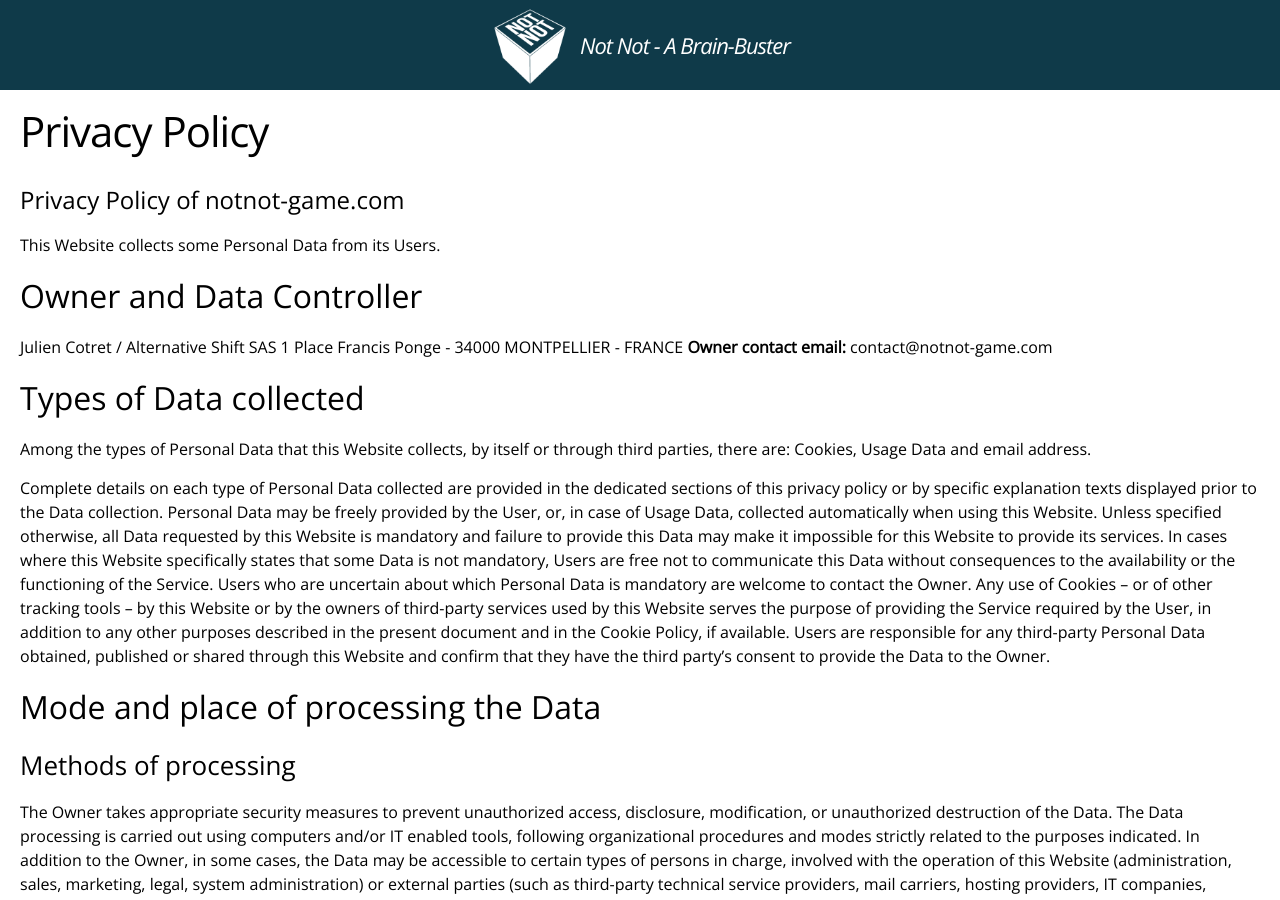
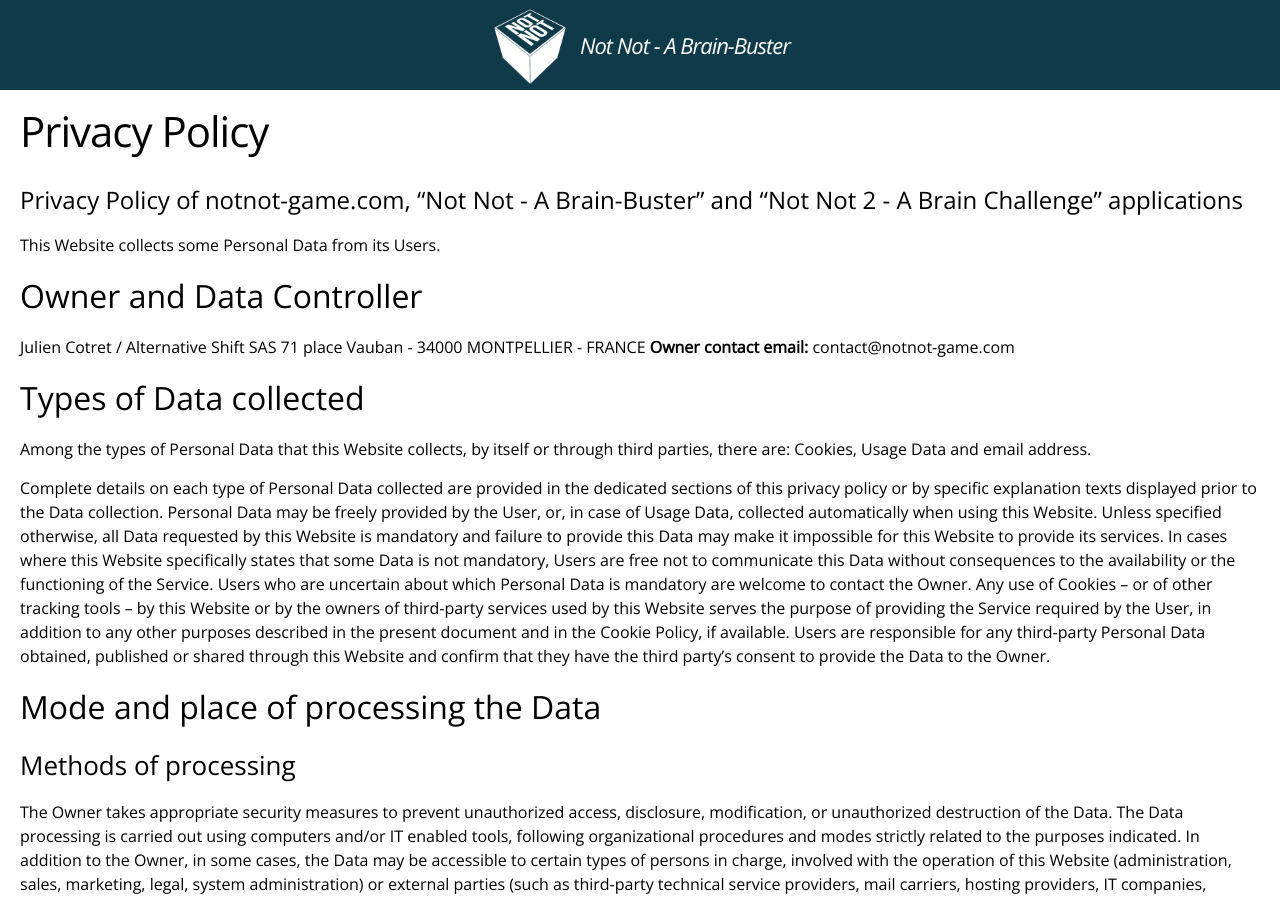
Before and after one commit to altshift/notnot-website, a Jekyll site: the page built from privacy-policy.md, in a window 1280 px wide and 900 px high. Built offline with Jekyll 4.4.1, drawn with Linux system fonts in a browser that asks for light colours; nearby versions of some CDN libraries; our own code applies the rules of GitHub Pages for plain Markdown files; comment, search, counter and statistics services are not loaded.

Commit message:
Update privacy-policy.md

```diff
--- a/privacy-policy.md
+++ b/privacy-policy.md
@@ -3,12 +3,12 @@
 permalink: privacy-policy.html
 ---
 
-# Privacy Policy of notnot-game.com
+# Privacy Policy of notnot-game.com, "Not Not - A Brain-Buster" and "Not Not 2 - A Brain Challenge" applications
 This Website collects some Personal Data from its Users.
 
 ## Owner and Data Controller
 Julien Cotret / Alternative Shift SAS
-1 Place Francis Ponge - 34000 MONTPELLIER - FRANCE
+71 place Vauban - 34000 MONTPELLIER - FRANCE
 **Owner contact email:** contact@notnot-game.com
 
 ## Types of Data collected
```
